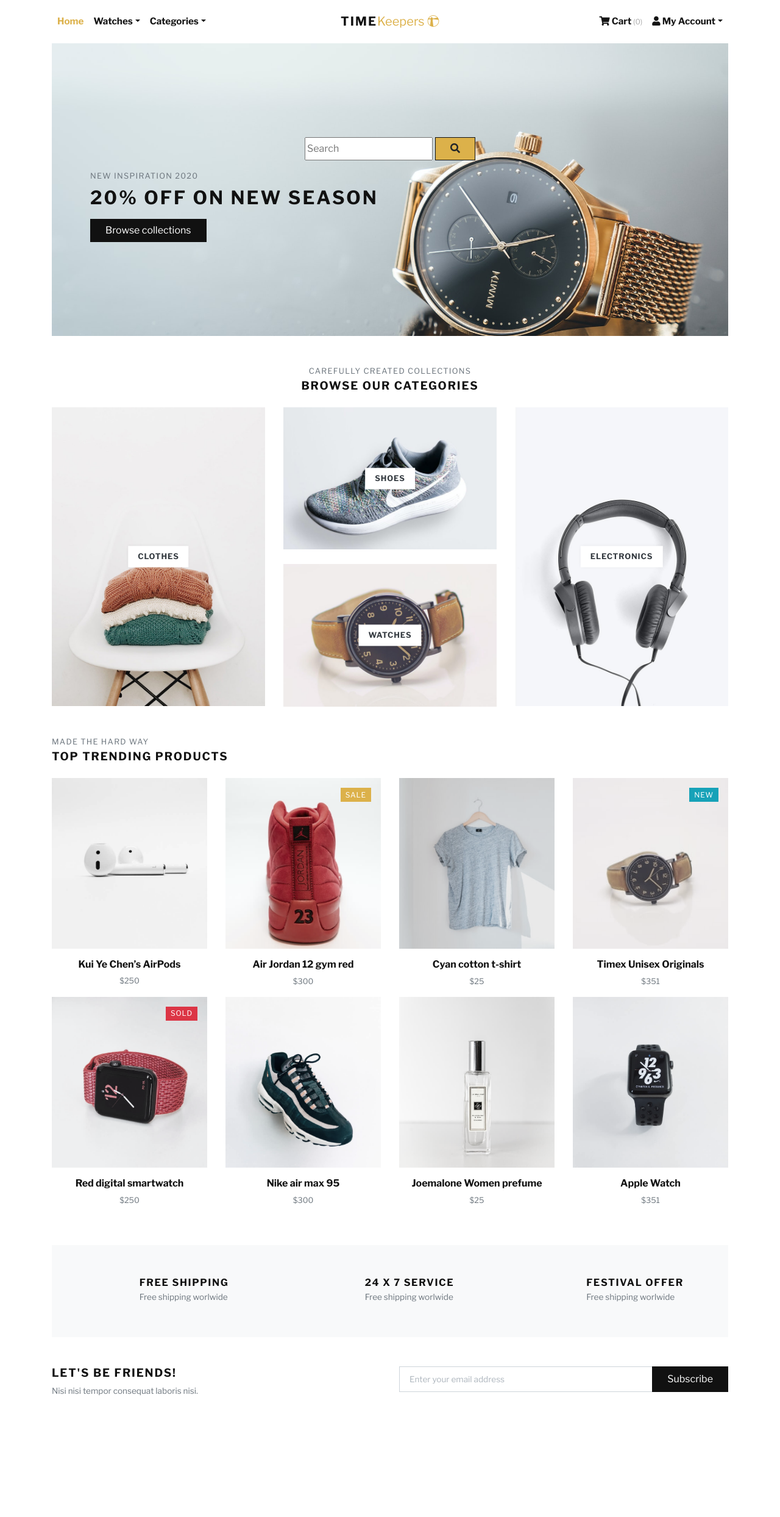
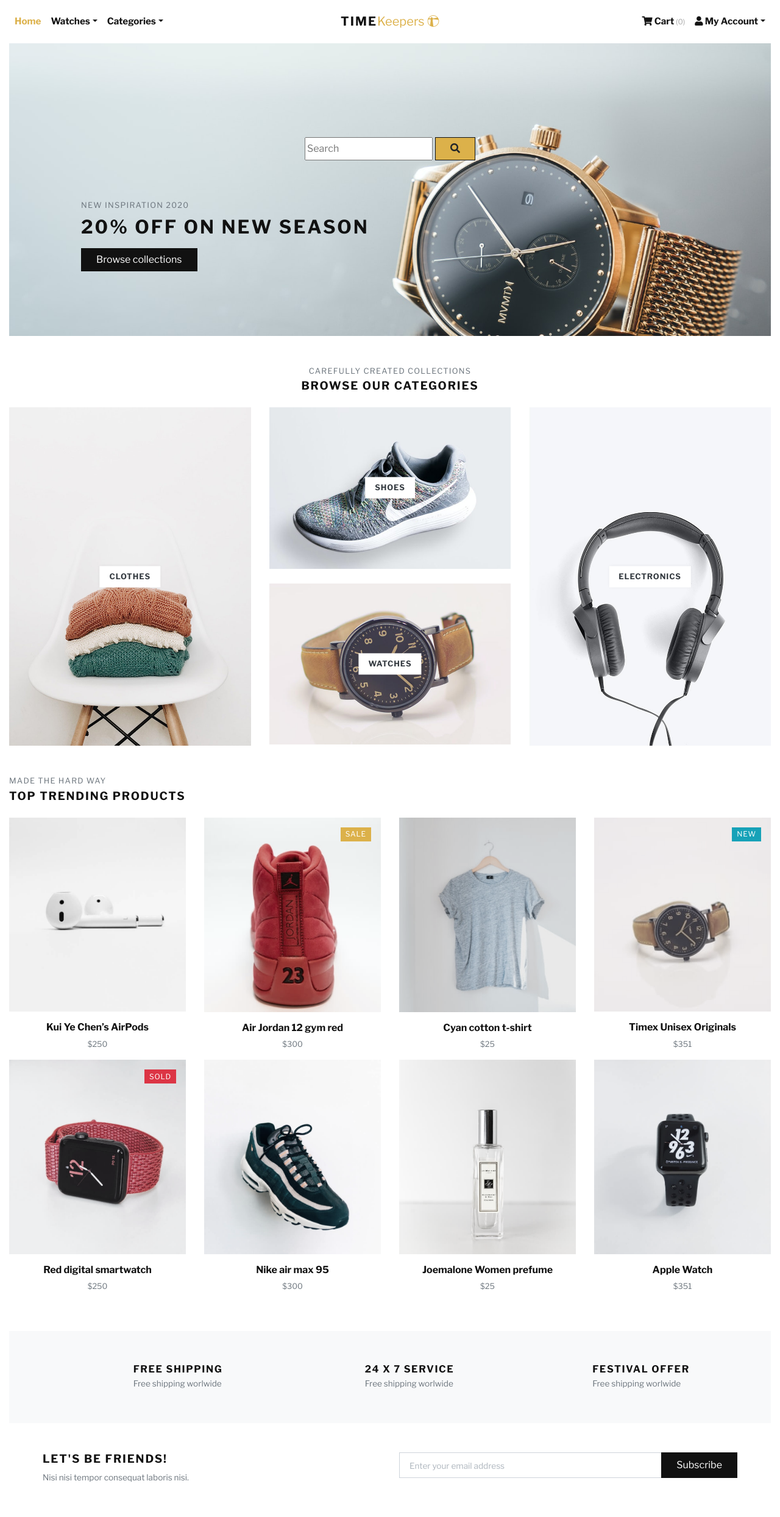
Before and after one commit to ElJefe111944/Milestone-4, a Django app: page / in a window 1280 px wide; the page is wider, and only the part inside the window is pictured. Shown: that part at 61% size. Before the commit the page ends 2289 px from the top of that part, so only its background shows below. Run offline with Django 3.2, Linux system fonts and the light colour scheme; some libraries are stand-ins or nearby versions; some web fonts are replaced.

Commit message:
Html error amended on homepage. Container-fuid class added to main nav

```diff
--- a/homepage/templates/homepage/index.html
+++ b/homepage/templates/homepage/index.html
@@ -3,9 +3,8 @@
 
 {% block content %}
 <!-- HERO SECTION-->
-    <div class="container">
-        <section class="hero pb-3 bg-cover bg-center d-flex align-items-center"
-            style="background: url(media/hero.jpg)">
+<div class="container-fluid">
+    <section class="hero pb-3 bg-cover bg-center d-flex align-items-center" style="background: url(media/hero.jpg)">
         <div class="container py-5">
             <!-- HERO SECTION-->
             <section class="py-5">
@@ -14,16 +13,18 @@
                     <div class="row justify-content-center m-3">
                         <input type="text" placeholder="Search" name="q">
                         <span class="input-group-btn">
-                    <button class="btn btn-primary border border-dark ml-1"><i class="fas fa-search"></i></button>
+                            <button class="btn btn-primary border border-dark ml-1"><i
+                                    class="fas fa-search"></i></button>
                         </span>
                     </div>
                 </form>
+            </section>
             <!-- END OF SEARCH BAR -->
             <div class="row px-4 px-lg-5">
                 <div class="col-lg-6">
                     <p class="text-muted small text-uppercase mb-2">New Inspiration 2020</p>
-                        <h1 class="h2 text-uppercase mb-3">20% off on new season</h1><a class="btn btn-dark"
-                            href="">Browse collections</a>
+                    <h2 class="h2 text-uppercase mb-3">20% off on new season</h2><a class="btn btn-dark" href="">Browse
+                        collections</a>
                 </div>
             </div>
         </div>
@@ -41,8 +42,8 @@
                         src="media/cat-img-2.jpg" alt=""><strong class="category-item-title">Shoes</strong></a><a
                     class="category-item" href=""><img class="img-fluid" src="media/cat-img-3.jpg" alt=""><strong
                         class="category-item-title">Watches</strong></a></div>
-                <div class="col-md-4"><a class="category-item" href=""><img class="img-fluid"
-                            src="media/cat-img-4.jpg" alt=""><strong class="category-item-title">Electronics</strong></a>
+            <div class="col-md-4"><a class="category-item" href=""><img class="img-fluid" src="media/cat-img-4.jpg"
+                        alt=""><strong class="category-item-title">Electronics</strong></a>
             </div>
         </div>
     </section>
--- a/templates/base.html
+++ b/templates/base.html
@@ -46,7 +46,7 @@
         <!-- Navigation Bar -->
         <!-- navbar-->
         <header class="header bg-white">
-            <div class="container px-0 px-lg-3">
+            <div class="container-fluid px-0 px-lg-3">
                 {% include 'includes/main-nav.html' %}
             </div>
         </header>
```
Lines whose indentation alone changed are shown as unchanged.
